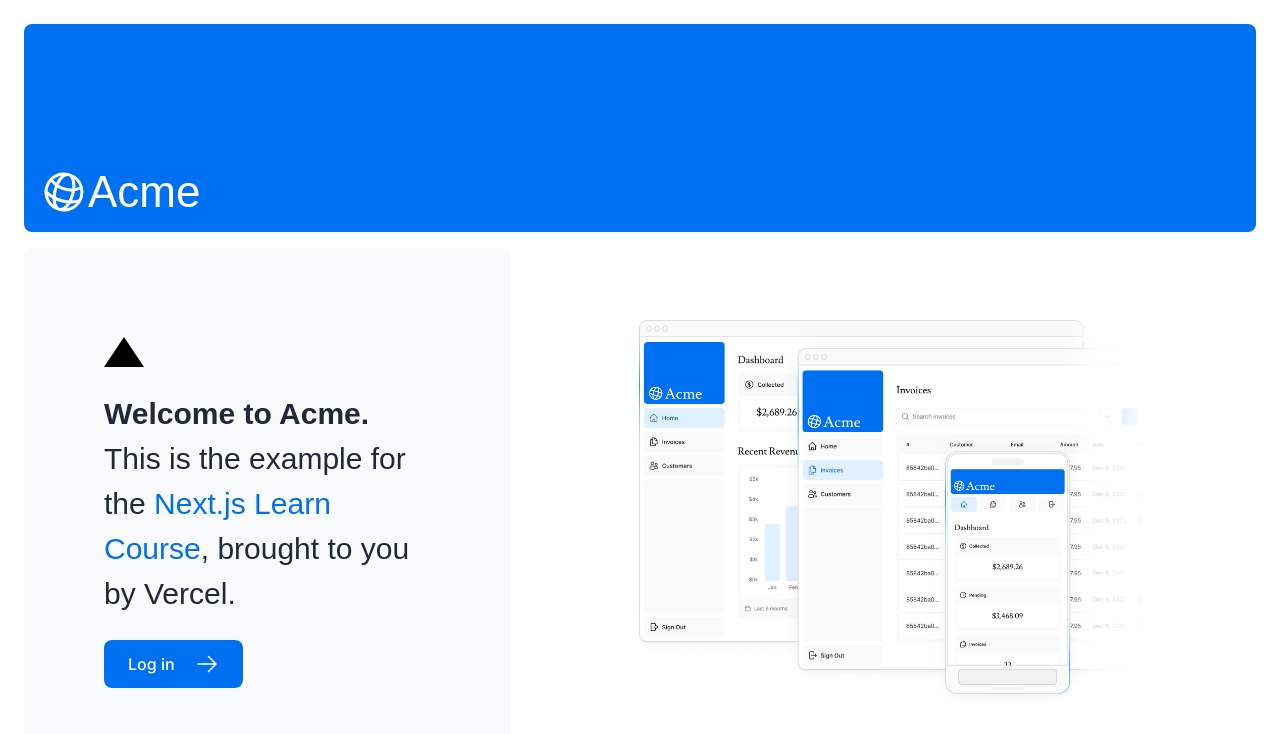
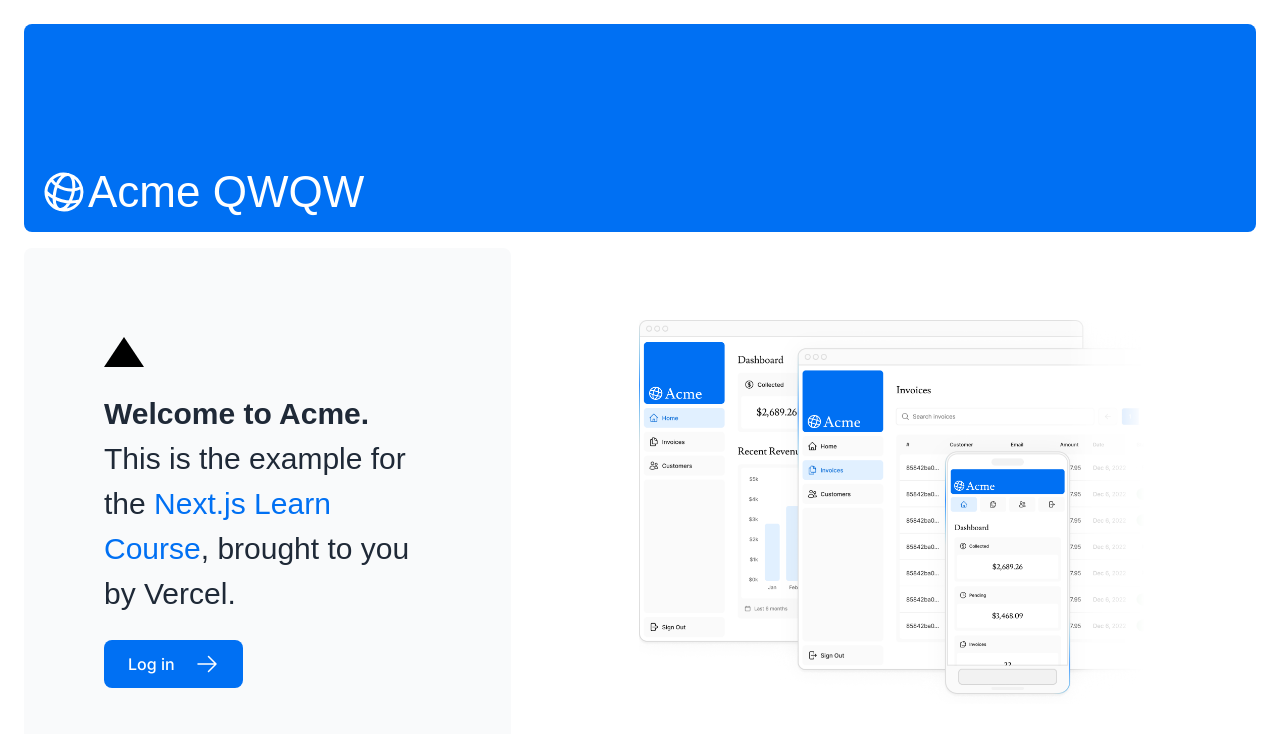
Before and after one commit to araujo280465/nexttutorial, a Next.js app: page / in a window 1280 px wide. Shown: the top 734 px of the page. Built offline with nearby package versions, Linux system fonts and the light colour scheme; a web font is replaced by a local one.

Commit message:
initial commit

```diff
--- a/app/dashboard/loading.tsx
+++ b/app/dashboard/loading.tsx
@@ -1,3 +1,3 @@
 export default function Loading() {
-  return <div>Loading...</div>;
+  return <div>Loading... </div>;
 }
--- a/app/ui/acme-logo.tsx
+++ b/app/ui/acme-logo.tsx
@@ -7,7 +7,7 @@
       className={`${lusitana.className} flex flex-row items-center leading-none text-white`}
     >
       <GlobeAltIcon className="h-12 w-12 rotate-[15deg]" />
-      <p className="text-[44px]">Acme</p>
+      <p className="text-[44px]">Acme QWQW</p>
     </div>
   );
 }
```
